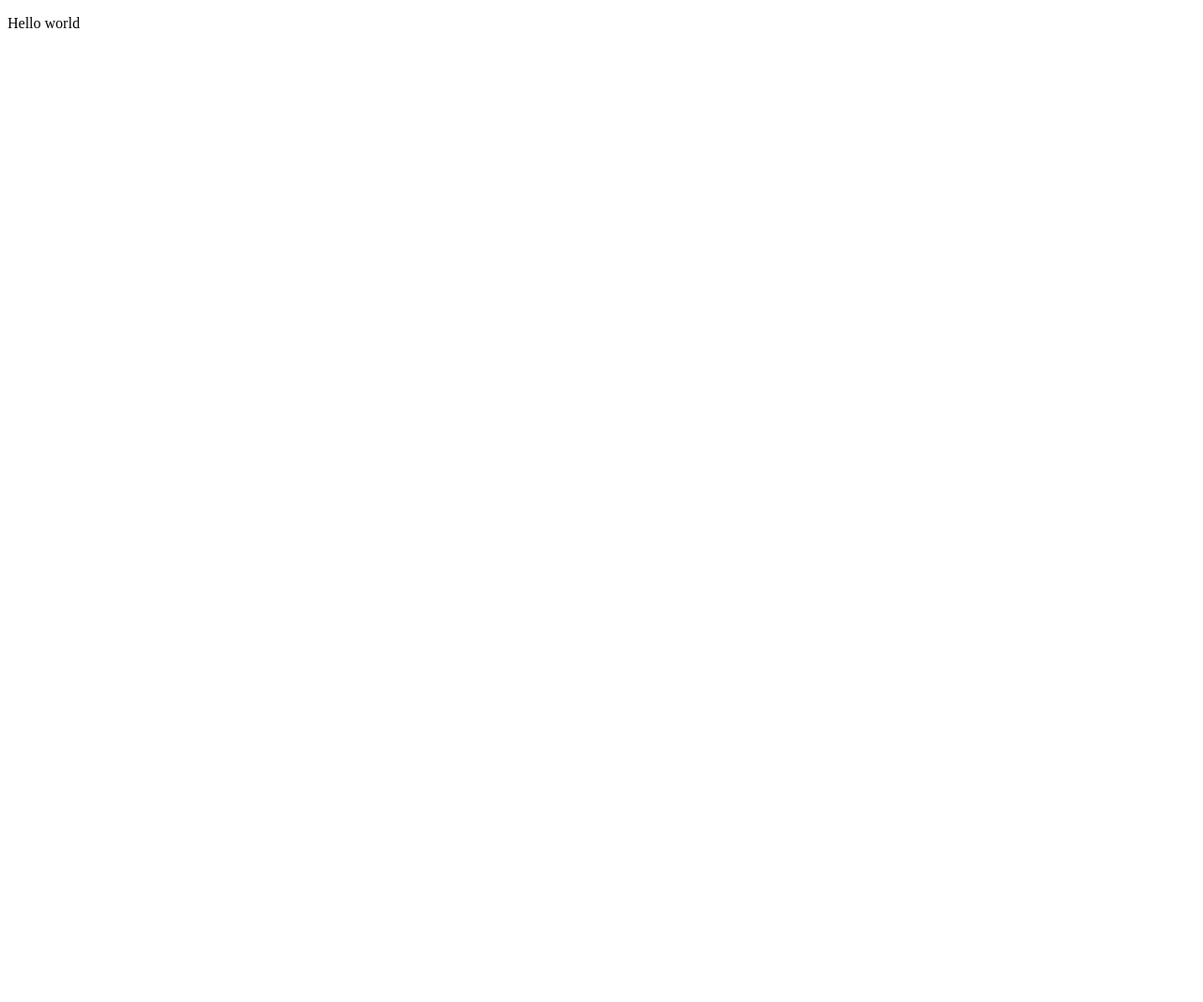
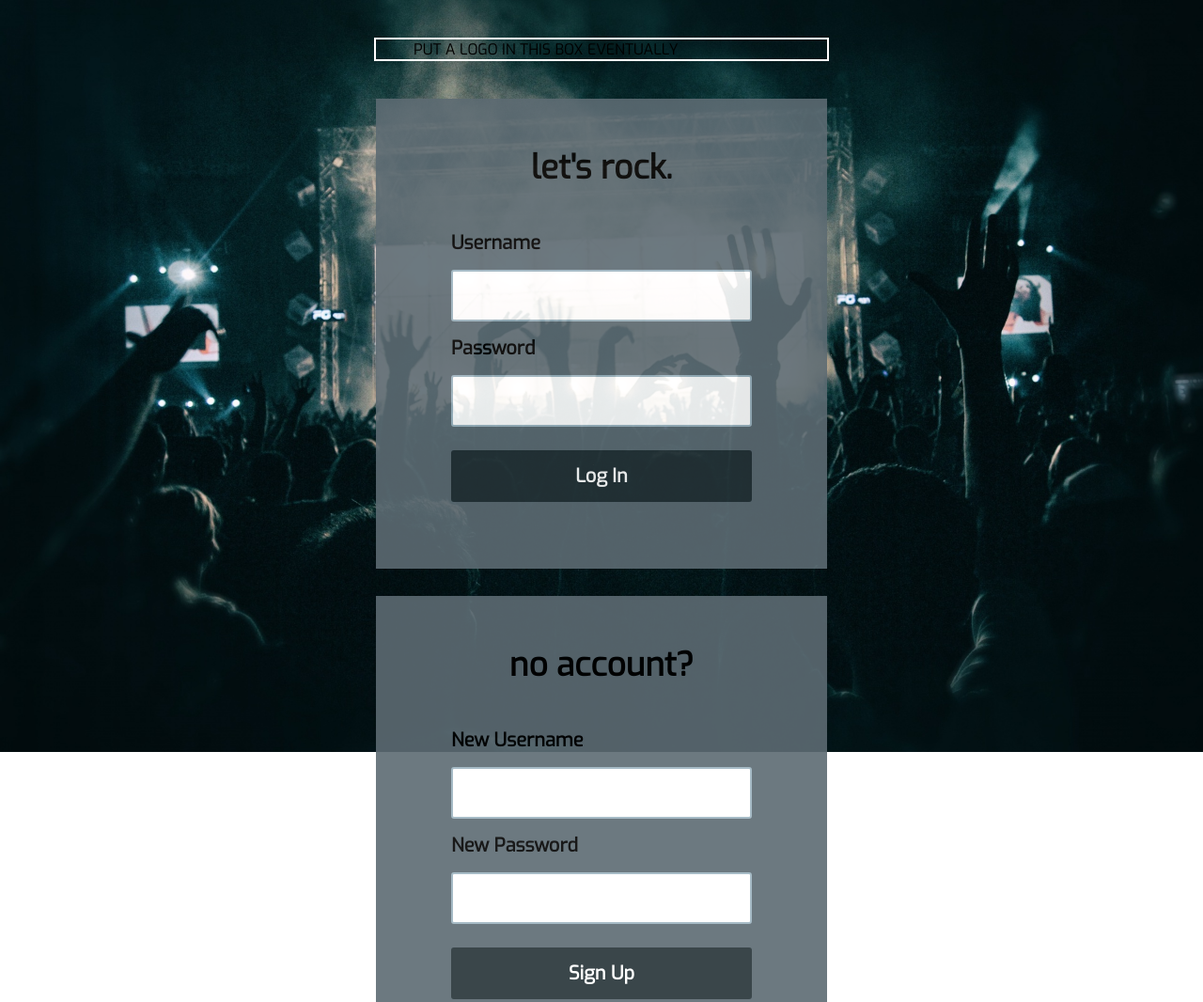
Before and after one commit to LsK101/show-stop, a website: page public/index.html in a window 1280 px wide. Shown: the top 1066 px of the page at 94% size. Before the commit the page ends 800 px from the top, so only its background shows below. Drawn offline with nearby package versions, Linux system fonts and the light colour scheme.

Commit message:
login/signup forms made, not functional

```diff
--- /dev/null
+++ b/public/index.css
@@ -0,0 +1,101 @@
+html {
+  font-family: 'Exo', sans-serif;
+}
+
+body:before {
+  content: "";
+  display: block;
+  position: fixed;
+  left: 0;
+  top: 0;
+  width: 100%;
+  height: 100%;
+  z-index: -10;
+  background: url('./images/festival-crowd.jpg') no-repeat center center;
+  -webkit-background-size: cover;
+  -moz-background-size: cover;
+  -o-background-size: cover;
+  background-size: cover;
+}
+
+.logobox {
+  border: 2px solid white;
+  padding-left: 40px;
+  padding-right: 40px;
+  margin-top: 40px;
+  margin-bottom: 40px;
+  width: 400px;
+  margin-left: auto;
+  margin-right: auto;
+}
+/*
+.logo {
+  border: 2px solid white;
+  position: relative;
+  height: 35px;
+  align-content: middle;
+  left: 100px;
+}
+*/
+.login-container, .signup-container {
+  padding-left: 40px;
+  padding-right: 40px;
+  width: 400px;
+  height: 500px;
+  background-color: #5C6B73;
+  margin-left: auto;
+  margin-right: auto;
+  opacity: 0.9;
+}
+
+.login-form, .signup-form {
+  font-weight: bold;
+  width: 320px;
+  margin-left: auto;
+  margin-right: auto;
+}
+
+.form-header {
+  text-align: center;
+  padding-top: 50px;
+  font-size: 35px;
+}
+
+label, input {
+  display: block;
+  font-size: 20px;
+  padding: 15px;
+}
+
+label {
+  margin-left: -15px;
+}
+
+input {
+  width: 286px;
+  height: 21px;
+  display: relative;
+  color: gray;
+  border: 2px solid #9DB4C0;
+  border-radius: 3px;
+}
+
+button {
+  width: 320px;
+  margin-top: 25px;
+  height: 55px;
+  font-weight: bold;
+  color: white;
+  font-family: 'Exo', sans-serif;
+  font-size: 20px;
+  border: 2px solid #253237;
+  background-color: #253237;
+  border-radius: 3px;
+  transition: all 0.2s ease 0s
+}
+
+button:hover {
+  border: 2px solid #9DB4C0;
+  background-color: #9DB4C0;
+  color: black;
+}
--- a/public/index.html
+++ b/public/index.html
@@ -2,8 +2,42 @@
 <html>
 <head>
 	<title></title>
+	<link href="index.css" rel="stylesheet" type="text/css">
+	<link href="https://fonts.googleapis.com/css?family=Exo" rel="stylesheet">
 </head>
 <body>
-	<p>Hello world</p>
+	<main role="main" class="main">
+
+		<div class="logobox">
+		<span>PUT A LOGO IN THIS BOX EVENTUALLY</span>
+		</div>
+
+		<section class="login-container">
+			<h1 class="form-header">let's rock.</h1>
+
+			<form role="form" class="login-form">
+			<label for="login-username">Username</label>
+			<input id="login-username" type="text" required>
+			<label for="login-password">Password</label>
+			<input id="login-password" type="password" required>
+			<button type="submit">Log In</button>
+			</form>
+		</section>
+
+		<section class="signup-container">
+			<h1 class="form-header">no account?</h1>
+
+			<form role="form" class="signup-form">
+			<label for="signup-username">New Username</label>
+			<input id="signup-username" type="text" required>
+			<label for="signup-password">New Password</label>
+			<input id="signup-password" type="password" required>
+			<button type="submit">Sign Up</button>
+			</form>
+		</section>
+
+	</main>
+	<script src="https://code.jquery.com/jquery-3.2.1.min.js"></script>
+    <script src="index.js"></script>
 </body>
 </html>
--- /dev/null
+++ b/public/index.js
@@ -0,0 +1,14 @@
+function handleLoginForm() {
+  $('.login-form').submit(event => {
+    event.preventDefault();
+  });
+}
+
+function handleSignupForm() {
+  $('.signup-form').submit(event => {
+    event.preventDefault();
+  });
+}
+
+handleLoginForm();
+handleSignupForm();
```
Also changed, not shown: public/images/by-songkick-white.png (added), public/images/festival-crowd.jpg (added), public/images/lyricsovh-logo.png (added), public/images/search-logo.png (added), public/images/sk-badge-white.png (added).
